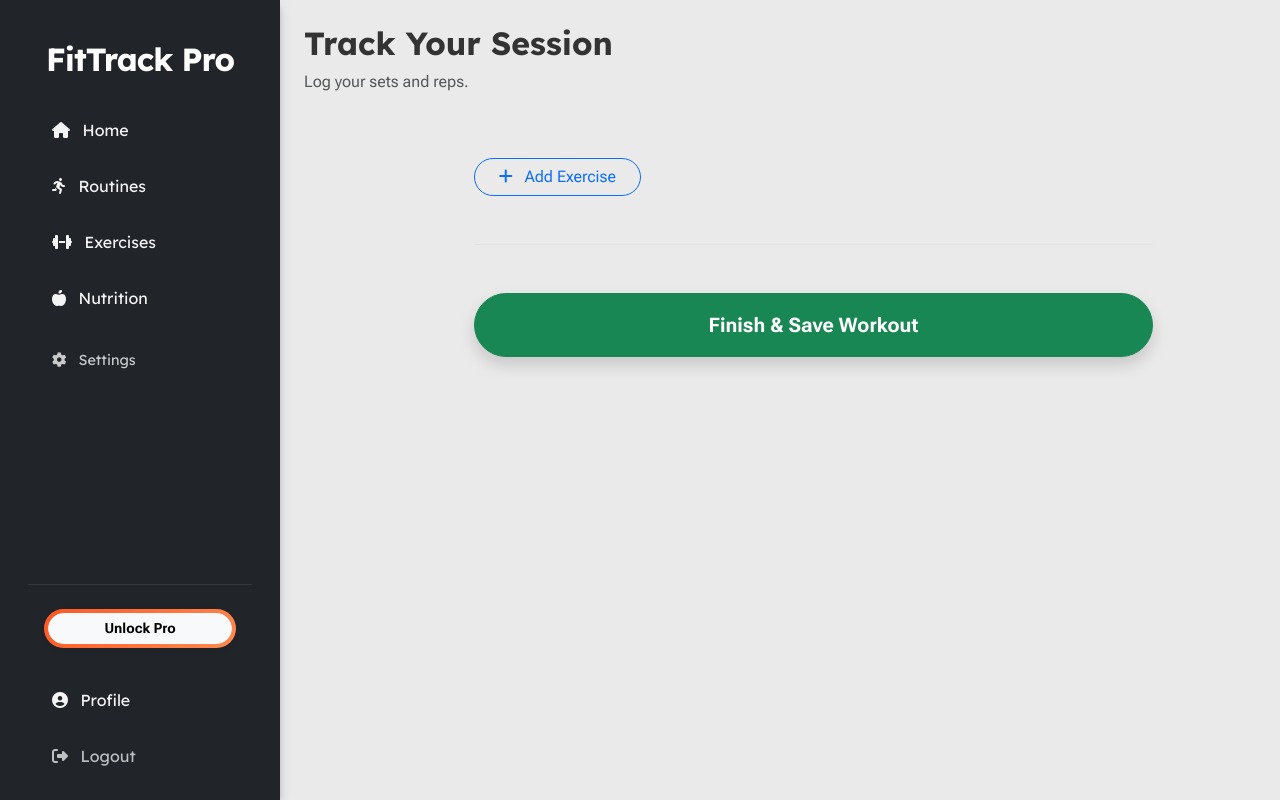
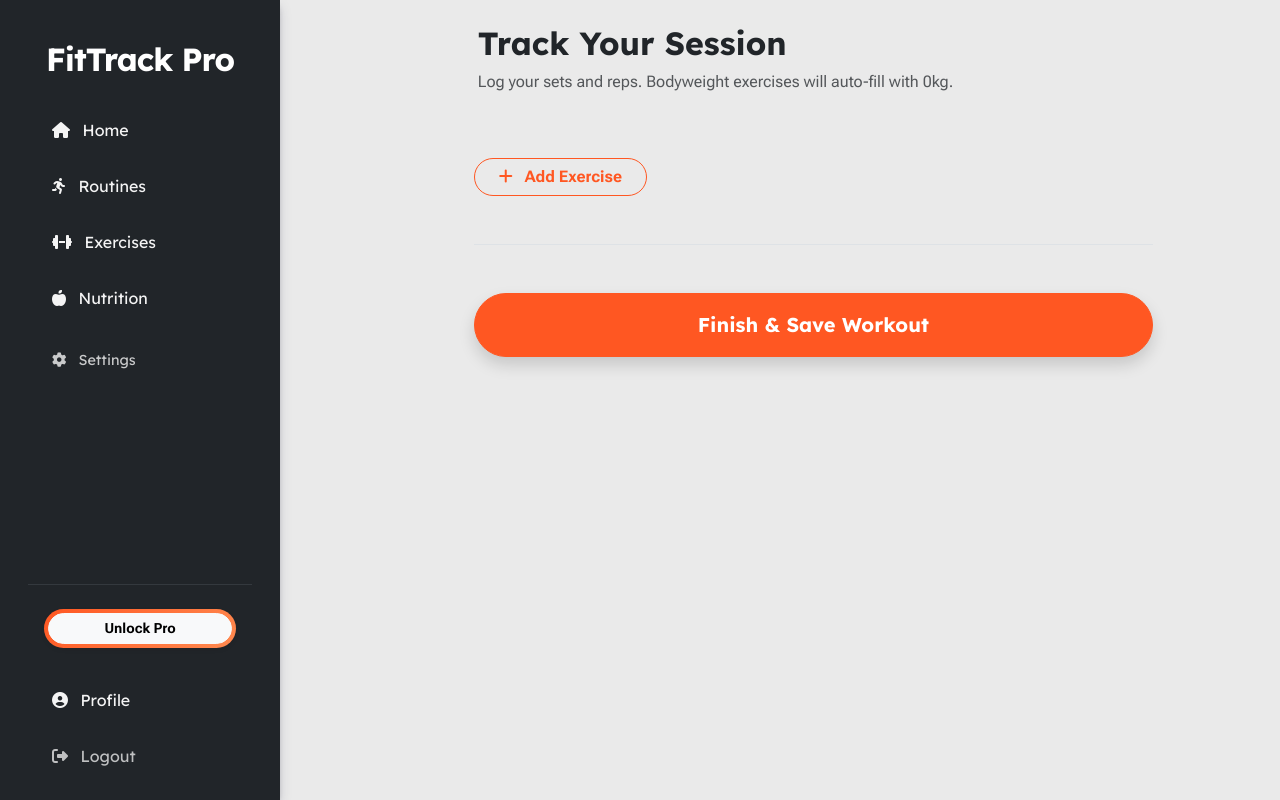
Before and after one commit to mlucasmichel/FitTrack-Pro, a Django app: page /workouts/log/ in a window 1280 px wide; the page is wider, and only the part inside the window is pictured. Run offline with Django 5.2, Linux system fonts and the light colour scheme; the visitor is signed in with stand-in values (Sample User, id 1); data that the repository does not hold is empty; parts of the project's set-up code (start-up, migrations or seed data) failed here and were passed over; some libraries are stand-ins or nearby versions.

Commit message:
Refactor workout logging page for improved styling and user experience

```diff
--- a/static/js/workout_log.js
+++ b/static/js/workout_log.js
@@ -1,8 +1,7 @@
 /**
- * This JavaScript file handles the dynamic functionality of the workout logging page, allowing users to add exercises and sets on the fly without needing to reload the page.
- * It listens for clicks on the exercise selection modal to add new exercise cards, and also manages adding/removing sets within each exercise card.
- * The code ensures that bodyweight exercises have their weight input pre-filled and disabled, while allowing users to freely input weights for other exercises.
- */
+* Handles dynamic functionality for the workout logging page.
+* Manages adding/removing exercises and sets, and AJAX loading for exercise details.
+*/
 document.addEventListener("DOMContentLoaded", function () {
   const exerciseCards = document.getElementById("exercise-cards");
 
@@ -19,11 +18,10 @@ document.addEventListener("DOMContentLoaded", function () {
 
       // Create Exercise Card
       const card = document.createElement("div");
-      card.className =
-        "card border-0 shadow-sm rounded-4 p-4 mb-4 exercise-card";
+      card.className = "card border-0 shadow-sm rounded-4 p-4 mb-4 exercise-card";
       card.innerHTML = `
                 <div class="d-flex justify-content-between align-items-center mb-3">
-                    <a href="javascript:void(0);" class="h5 fw-bold mb-0 text-primary text-decoration-none view-exercise-detail" data-id="${id}" data-name="${name}">
+                    <a href="javascript:void(0);" class="h5 fw-bold mb-0 text-brand-primary text-decoration-none view-exercise-detail" data-id="${id}" data-name="${name}">
                         ${name} <i class="fas fa-external-link-alt small opacity-50 ms-1"></i>
                     </a>
                     <button type="button" class="btn btn-sm btn-outline-danger border-0 remove-exercise"><i class="fas fa-times"></i></button>
@@ -31,7 +29,7 @@ document.addEventListener("DOMContentLoaded", function () {
                 <div class="sets-container" id="sets-for-${id}">
                     <!-- Set rows go here -->
                 </div>
-                <button type="button" class="btn btn-sm btn-link text-decoration-none mt-2 add-set" data-id="${id}" data-is-bw="${isBw}">
+                <button type="button" class="btn btn-sm btn-link text-brand-primary text-decoration-none mt-2 add-set" data-id="${id}" data-is-bw="${isBw}">
                     <i class="fas fa-plus-circle me-1"></i> Add Set
                 </button>
             `;
@@ -42,16 +40,15 @@ document.addEventListener("DOMContentLoaded", function () {
 
       const modalElement = document.getElementById("addExerciseModal");
       if (modalElement) {
-        bootstrap.Modal.getInstance(modalElement).hide();
+        const modal = bootstrap.Modal.getInstance(modalElement);
+        if (modal) modal.hide();
       }
     });
   }
 
   // --- Helper: Update Set Numbers ---
   function updateSetNumbers(container) {
-    // Find all set rows within this specific exercise container
     const setRows = container.querySelectorAll(".set-row");
-    // Loop through them and update their text label based on their new index
     setRows.forEach((row, index) => {
       const label = row.querySelector(".set-number-label");
       if (label) {
@@ -60,14 +57,15 @@ document.addEventListener("DOMContentLoaded", function () {
     });
   }
 
-  // --- add Set Row ---
+  // --- Add Set Row ---
   function addSetRow(exerciseId, isBw) {
     const container = document.getElementById(`sets-for-${exerciseId}`);
+    if (!container) return;
+
     const setCount = container.children.length + 1;
     const weightValue = isBw ? "0" : "";
     const weightDisabled = isBw ? "readonly" : "";
 
-    // Added the 'set-number-label' class to the div containing the #number so we can easily target it later
     const row = `
                 <div class="row g-2 mb-2 set-row align-items-center">
                     <div class="col-1 text-muted small fw-bold set-number-label">#${setCount}</div>
@@ -88,72 +86,62 @@ document.addEventListener("DOMContentLoaded", function () {
     container.insertAdjacentHTML("beforeend", row);
   }
 
-  // --- Handle Clicks in Exercise Card ---
+  // --- Handle Clicks in Exercise Card Area ---
   if (exerciseCards) {
     exerciseCards.addEventListener("click", function (e) {
-      // Add Set
+      // 1. Add Set
       if (e.target.closest(".add-set")) {
         const btn = e.target.closest(".add-set");
         addSetRow(btn.dataset.id, btn.dataset.isBw === "true");
       }
 
-      // Remove Set
+      // 2. Remove Set
       if (e.target.closest(".remove-set")) {
         const setRow = e.target.closest(".set-row");
         const container = setRow.closest(".sets-container");
-
-        // Check how many sets are left before removing
         const remainingSets = container.querySelectorAll(".set-row").length;
 
         if (remainingSets > 1) {
           setRow.remove();
           updateSetNumbers(container);
         } else {
-          alert(
-            "An exercise must have at least one set. If you didn't do this exercise, remove the entire card using the 'X' button at the top.",
-          );
+          alert("An exercise must have at least one set.");
         }
       }
 
-      // Remove Exercise Card
+      // 3. Remove Exercise Card
       if (e.target.closest(".remove-exercise")) {
         e.target.closest(".exercise-card").remove();
       }
 
-      // --- View Exercise Detail Modal ---
+      // 4. View Exercise Detail Modal (AJAX)
       if (e.target.closest(".view-exercise-detail")) {
         e.preventDefault();
         const link = e.target.closest(".view-exercise-detail");
         const exId = link.dataset.id;
         const exName = link.dataset.name;
+
         const modalElement = document.getElementById("exerciseDetailModal");
         if (modalElement) {
-          // Check if modal instance already exists to avoid creating multiple
-          let modal = bootstrap.Modal.getInstance(modalElement);
-          if (!modal) {
-            modal = new bootstrap.Modal(modalElement);
-          }
+          let modal = bootstrap.Modal.getOrCreateInstance(modalElement);
           document.getElementById("detailModalTitle").textContent = exName;
           const body = document.getElementById("detailModalBody");
-          // Show spinner
-          body.innerHTML =
-            '<div class="text-center py-5"><div class="spinner-border text-primary"></div></div>';
+
+          body.innerHTML = '<div class="text-center py-5"><div class="spinner-border text-brand-primary"></div></div>';
           modal.show();
-          // Fetch the partial view
+
           fetch(`/workouts/exercises/${exId}/`, {
             headers: { "X-Requested-With": "XMLHttpRequest" },
           })
             .then((response) => response.text())
             .then((html) => {
               body.innerHTML = html;
-              // Initialize the chart
               if (typeof window.initExerciseChart === "function") {
                 window.initExerciseChart(exId);
               }
             })
             .catch((error) => {
-              body.innerHTML =
-                '<div class="alert alert-danger">Error loading exercise details.</div>';
+              body.innerHTML = '<div class="alert alert-danger">Error loading exercise details.</div>';
               console.error("Error fetching exercise details:", error);
             });
         }
--- a/workouts/templates/workouts/log_workout.html
+++ b/workouts/templates/workouts/log_workout.html
@@ -6,9 +6,9 @@
 
 {% block content %}
 <div class="row mb-5">
-    <div class="col-md-8">
-        <h1 class="h2 fw-bold">Track Your Session</h1>
-        <p class="text-muted">Log your sets and reps.</p>
+    <div class="col-md-8 mx-auto">
+        <h1 class="h2 fw-bold text-dark">Track Your Session</h1>
+        <p class="text-muted">Log your sets and reps. Bodyweight exercises will auto-fill with 0kg.</p>
     </div>
 </div>
 
@@ -21,7 +21,7 @@
             {% for item in workout_plan.planitem_set.all %}
                 <div class="card border-0 shadow-sm rounded-4 p-4 mb-4 exercise-card">
                     <div class="d-flex justify-content-between align-items-center mb-3">
-                        <a href="javascript:void(0);" class="h5 fw-bold mb-0 text-primary text-decoration-none view-exercise-detail" data-id="{{ item.exercise.id }}" data-name="{{ item.exercise.name|title }}">
+                        <a href="javascript:void(0);" class="h5 fw-bold mb-0 text-brand-primary text-decoration-none view-exercise-detail" data-id="{{ item.exercise.id }}" data-name="{{ item.exercise.name|title }}">
                             {{ item.exercise.name|title }} <i class="fas fa-external-link-alt small opacity-50 ms-1"></i>
                         </a>
                         <button type="button" class="btn btn-sm btn-outline-danger border-0 remove-exercise"><i class="fas fa-times"></i></button>
@@ -50,7 +50,7 @@
                         {% endwith %}
                     </div>
 
-                    <button type="button" class="btn btn-sm btn-link text-decoration-none mt-2 add-set"
+                    <button type="button" class="btn btn-sm btn-link text-brand-primary text-decoration-none mt-2 add-set"
                             data-id="{{ item.exercise.id }}"
                             data-is-bw="{% if item.exercise.equipment == 'body weight' %}true{% else %}false{% endif %}">
                         <i class="fas fa-plus-circle me-1"></i> Add Set
@@ -62,19 +62,19 @@
 
     <!-- Add Exercise Button -->
     <div class="d-grid gap-2 d-md-block mb-5">
-        <button type="button" class="btn btn-outline-primary rounded-pill px-4" data-bs-toggle="modal" data-bs-target="#addExerciseModal">
+        <button type="button" class="btn btn-outline-brand-primary rounded-pill px-4 fw-bold" data-bs-toggle="modal" data-bs-target="#addExerciseModal">
             <i class="fas fa-plus me-2"></i> Add Exercise
         </button>
     </div>
 
     <div class="d-grid gap-2 border-top pt-5">
-        <button type="submit" class="btn btn-success btn-lg rounded-pill py-3 fw-bold shadow">
+        <button type="submit" class="btn btn-brand-primary btn-lg rounded-pill py-3 fw-bold shadow">
             Finish & Save Workout
         </button>
     </div>
 </form>
 
-<!-- Add Exercise Modal -->
+<!-- Choose Exercise Modal -->
 <div class="modal fade" id="addExerciseModal" tabindex="-1" aria-hidden="true">
     <div class="modal-dialog modal-dialog-centered">
         <div class="modal-content border-0 rounded-4 shadow-lg">
@@ -83,14 +83,15 @@
                 <button type="button" class="btn-close" data-bs-dismiss="modal"></button>
             </div>
             <div class="modal-body p-4 pt-0">
-                <input type="text" id="exercise-search" class="form-control mb-3" placeholder="Search...">
-                <div class="list-group" id="exercise-list" style="max-height: 300px; overflow-y: auto;">
+                <input type="text" id="exercise-search" class="form-control mb-3 border-0 bg-light rounded-pill px-3" placeholder="Search exercises...">
+                <div class="list-group list-group-flush" id="exercise-list" style="max-height: 300px; overflow-y: auto;">
                     {% for exercise in exercises %}
-                        <button type="button" class="list-group-item list-group-item-action border-0"
+                        <button type="button" class="list-group-item list-group-item-action border-0 py-3 d-flex justify-content-between align-items-center"
                                 data-id="{{ exercise.id }}"
                                 data-name="{{ exercise.name|title }}"
                                 data-is-bw="{% if exercise.equipment == 'body weight' %}true{% else %}false{% endif %}">
-                            {{ exercise.name|title }}
+                            <span class="fw-bold">{{ exercise.name|title }}</span>
+                            <i class="fas fa-plus-circle text-brand-primary opacity-50"></i>
                         </button>
                     {% endfor %}
                 </div>
@@ -99,7 +100,7 @@
     </div>
 </div>
 
-<!-- Detail View Modal Shell -->
+<!-- Exercise Detail Modal Shell -->
 <div class="modal fade" id="exerciseDetailModal" tabindex="-1" aria-hidden="true">
     <div class="modal-dialog modal-xl modal-dialog-centered">
         <div class="modal-content border-0 rounded-4 shadow-lg bg-light position-relative">
@@ -109,12 +110,11 @@
                     aria-label="Close"
                     style="z-index: 1060;"></button>
             <div class="modal-header border-0 pb-0">
-                <h3 class="modal-title fw-bold ms-3 mt-3 w-100" id="detailModalTitle">Exercise</h3>
+                <h3 class="modal-title fw-bold ms-3 mt-3 w-100" id="detailModalTitle">Exercise Details</h3>
             </div>
             <div class="modal-body p-4" id="detailModalBody">
-                <!-- AJAX Content Injected Here -->
                 <div class="text-center py-5">
-                    <div class="spinner-border text-primary" role="status">
+                    <div class="spinner-border text-brand-primary" role="status">
                         <span class="visually-hidden">Loading...</span>
                     </div>
                 </div>
@@ -122,7 +122,6 @@
         </div>
     </div>
 </div>
-
 {% endblock %}
 
 {% block extra_js %}
```
